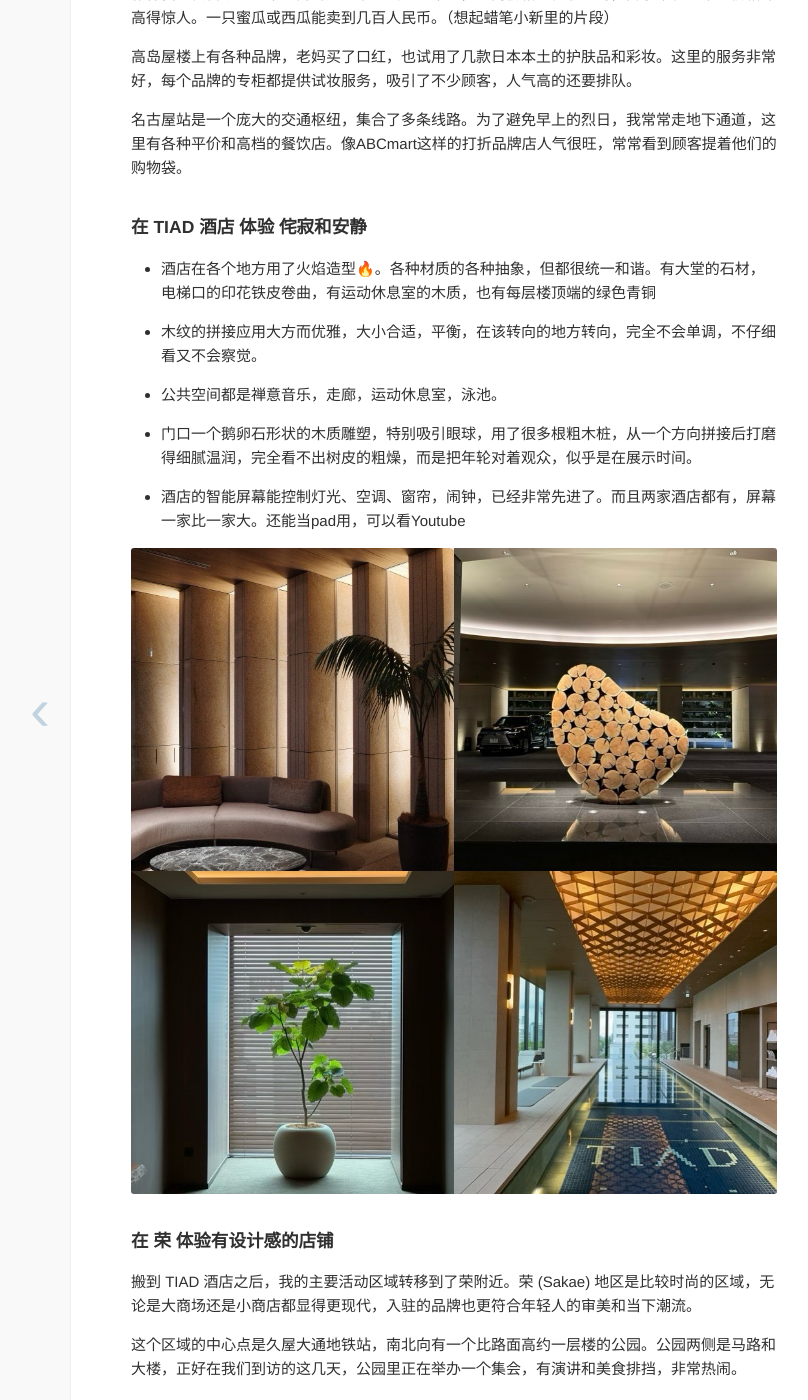
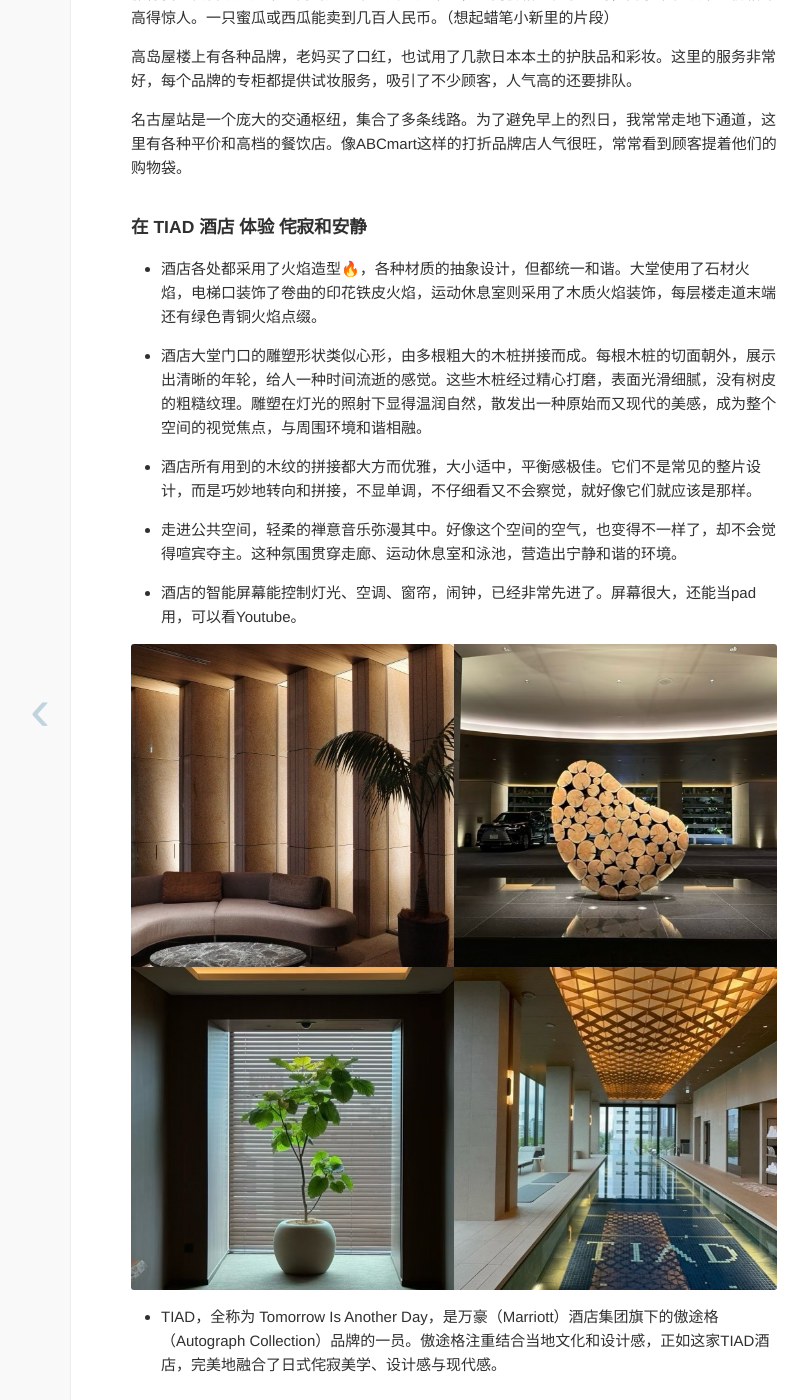
Before and after one commit to imrickysu/imrickysu.github.io, a Jekyll site: the page built from _posts/2024-07-01-nagoya-travel-log.md, in a window 1280 px wide and 1400 px high, scrolled down 2077 px. Shown: the whole window, without its empty margins (186-994 px from the left). Built offline with Jekyll 4.4.1, drawn with Linux system fonts in a browser that asks for light colours.

Commit message:
nagoya: update TIAD

```diff
--- a/_posts/2024-07-01-nagoya-travel-log.md
+++ b/_posts/2024-07-01-nagoya-travel-log.md
@@ -64,13 +64,15 @@ tags:
 名古屋站是一个庞大的交通枢纽，集合了多条线路。为了避免早上的烈日，我常常走地下通道，这里有各种平价和高档的餐饮店。像ABCmart这样的打折品牌店人气很旺，常常看到顾客提着他们的购物袋。
 
 ### 在 TIAD 酒店 体验 侘寂和安静
-- 酒店在各个地方用了火焰造型🔥。各种材质的各种抽象，但都很统一和谐。有大堂的石材，电梯口的印花铁皮卷曲，有运动休息室的木质，也有每层楼顶端的绿色青铜
-- 木纹的拼接应用大方而优雅，大小合适，平衡，在该转向的地方转向，完全不会单调，不仔细看又不会察觉。
-- 公共空间都是禅意音乐，走廊，运动休息室，泳池。
-- 门口一个鹅卵石形状的木质雕塑，特别吸引眼球，用了很多根粗木桩，从一个方向拼接后打磨得细腻温润，完全看不出树皮的粗燥，而是把年轮对着观众，似乎是在展示时间。
-- 酒店的智能屏幕能控制灯光、空调、窗帘，闹钟，已经非常先进了。而且两家酒店都有，屏幕一家比一家大。还能当pad用，可以看Youtube
+- 酒店各处都采用了火焰造型🔥，各种材质的抽象设计，但都统一和谐。大堂使用了石材火焰，电梯口装饰了卷曲的印花铁皮火焰，运动休息室则采用了木质火焰装饰，每层楼走道末端还有绿色青铜火焰点缀。
+- 酒店大堂门口的雕塑形状类似心形，由多根粗大的木桩拼接而成。每根木桩的切面朝外，展示出清晰的年轮，给人一种时间流逝的感觉。这些木桩经过精心打磨，表面光滑细腻，没有树皮的粗糙纹理。雕塑在灯光的照射下显得温润自然，散发出一种原始而又现代的美感，成为整个空间的视觉焦点，与周围环境和谐相融。
+- 酒店所有用到的木纹的拼接都大方而优雅，大小适中，平衡感极佳。它们不是常见的整片设计，而是巧妙地转向和拼接，不显单调，不仔细看又不会察觉，就好像它们就应该是那样。
+- 走进公共空间，轻柔的禅意音乐弥漫其中。好像这个空间的空气，也变得不一样了，却不会觉得喧宾夺主。这种氛围贯穿走廊、运动休息室和泳池，营造出宁静和谐的环境。
+- 酒店的智能屏幕能控制灯光、空调、窗帘，闹钟，已经非常先进了。屏幕很大，还能当pad用，可以看Youtube。
 
 ![](/images/2024_nagoya/nagoya_tiad.jpg)
+
+- TIAD，全称为 Tomorrow Is Another Day，是万豪（Marriott）酒店集团旗下的傲途格（Autograph Collection）品牌的一员。傲途格注重结合当地文化和设计感，正如这家TIAD酒店，完美地融合了日式侘寂美学、设计感与现代感。
 
 ### 在 荣 体验有设计感的店铺
 
```
